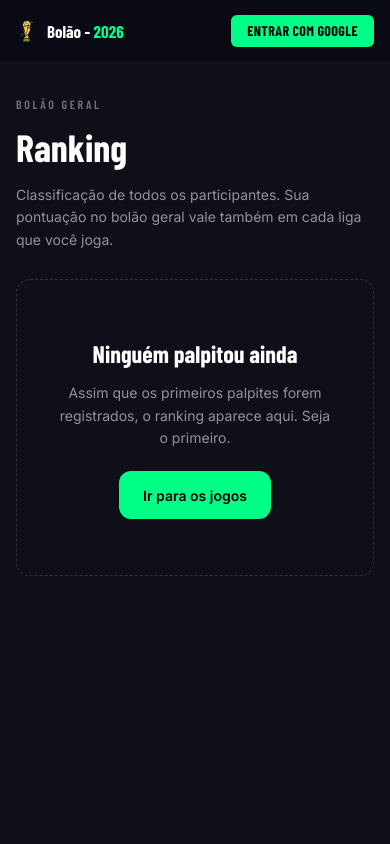
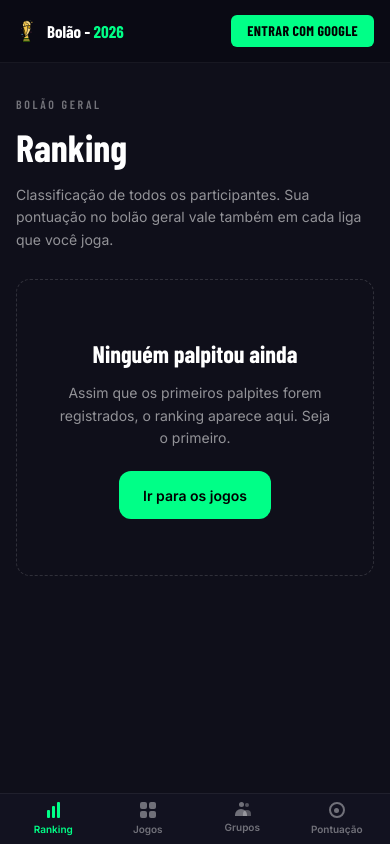
Before and after one commit to itseduardolima/bolao, a Next.js app: page / in a window 390 px wide. Built offline with nearby package versions, Linux system fonts and the light colour scheme; no server answers; the database is empty; a web font is replaced by a local one.

Commit message:
feat: add mobile bottom navigation bar
Add fixed bottom nav visible only on mobile with custom CSS icons for
Ranking, Jogos, Grupos and Pontuação. Active item highlighted in accent
green. Add bottom padding to page content to avoid overlap.

```diff
--- a/src/app/layout.tsx
+++ b/src/app/layout.tsx
@@ -2,6 +2,7 @@ import type { Metadata } from 'next'
 import './globals.css'
 import Providers from './providers'
 import Header from '@/components/layout/Header'
+import MobileNav from '@/components/layout/MobileNav'
 import { Analytics } from '@vercel/analytics/next'
 
 export const metadata: Metadata = {
@@ -19,7 +20,10 @@ export default function RootLayout({
       <body className="bg-base font-inter text-primary antialiased">
         <Providers>
           <Header />
-          {children}
+          <div className="pb-[62px] sm:pb-0">
+            {children}
+          </div>
+          <MobileNav />
         </Providers>
         <Analytics />
       </body>
--- /dev/null
+++ b/src/components/layout/MobileNav.tsx
@@ -0,0 +1,83 @@
+'use client'
+
+import Link from 'next/link'
+import { usePathname } from 'next/navigation'
+
+function IconRanking() {
+  return (
+    <div className="flex items-end gap-[2px] h-[16px]">
+      <span className="w-[3px] h-[8px] bg-current rounded-[1px]" />
+      <span className="w-[3px] h-[12px] bg-current rounded-[1px]" />
+      <span className="w-[3px] h-[16px] bg-current rounded-[1px]" />
+    </div>
+  )
+}
+
+function IconJogos() {
+  return (
+    <div className="grid gap-[2px]" style={{ gridTemplateColumns: '7px 7px' }}>
+      <span className="w-[7px] h-[7px] rounded-[2px] bg-current" />
+      <span className="w-[7px] h-[7px] rounded-[2px] bg-current" />
+      <span className="w-[7px] h-[7px] rounded-[2px] bg-current" />
+      <span className="w-[7px] h-[7px] rounded-[2px] bg-current" />
+    </div>
+  )
+}
+
+function IconPontuacao() {
+  return (
+    <div className="w-[16px] h-[16px] border-2 border-current rounded-full flex items-center justify-center box-border">
+      <span className="w-[5px] h-[5px] rounded-full bg-current" />
+    </div>
+  )
+}
+
+function IconGrupos() {
+  return (
+    <div className="w-[18px] h-[14px] relative">
+      <span className="absolute top-0 left-[6px] w-[5px] h-[5px] rounded-full bg-current" />
+      <span className="absolute bottom-0 left-[2px] w-[12px] h-[7px] bg-current" style={{ borderRadius: '6px 6px 0 0' }} />
+      <span className="absolute top-[1px] left-[12px] w-[4px] h-[4px] rounded-full bg-current opacity-70" />
+      <span className="absolute bottom-0 left-[10px] w-[8px] h-[6px] bg-current opacity-70" style={{ borderRadius: '4px 4px 0 0' }} />
+    </div>
+  )
+}
+
+function IconPerfil() {
+  return (
+    <div className="w-[16px] h-[16px] relative">
+      <span className="absolute top-0 left-[5px] w-[6px] h-[6px] rounded-full bg-current" />
+      <span className="absolute bottom-0 left-[1px] w-[14px] h-[8px] bg-current" style={{ borderRadius: '7px 7px 0 0' }} />
+    </div>
+  )
+}
+
+const items = [
+  { href: '/', label: 'Ranking', icon: IconRanking },
+  { href: '/jogos', label: 'Jogos', icon: IconJogos },
+  { href: '/grupos', label: 'Grupos', icon: IconGrupos },
+  { href: '/pontuacao', label: 'Pontuação', icon: IconPontuacao },
+]
+
+export default function MobileNav() {
+  const pathname = usePathname()
+
+  return (
+    <nav className="sm:hidden fixed bottom-0 left-0 right-0 z-50 flex items-stretch justify-around border-t border-border px-[6px] pb-[10px] pt-[8px]" style={{ background: '#121220' }}>
+      {items.map(({ href, label, icon: Icon }) => {
+        const active = href === '/' ? pathname === '/' : pathname.startsWith(href)
+        return (
+          <Link
+            key={href}
+            href={href}
+            className="flex flex-1 flex-col items-center gap-[6px]"
+            style={{ color: active ? '#00ff87' : 'rgba(255,255,255,.4)' }}
+          >
+            <Icon />
+            <span className="font-inter text-[10px] font-semibold leading-none">{label}</span>
+          </Link>
+        )
+      })}
+    </nav>
+  )
+}
```
